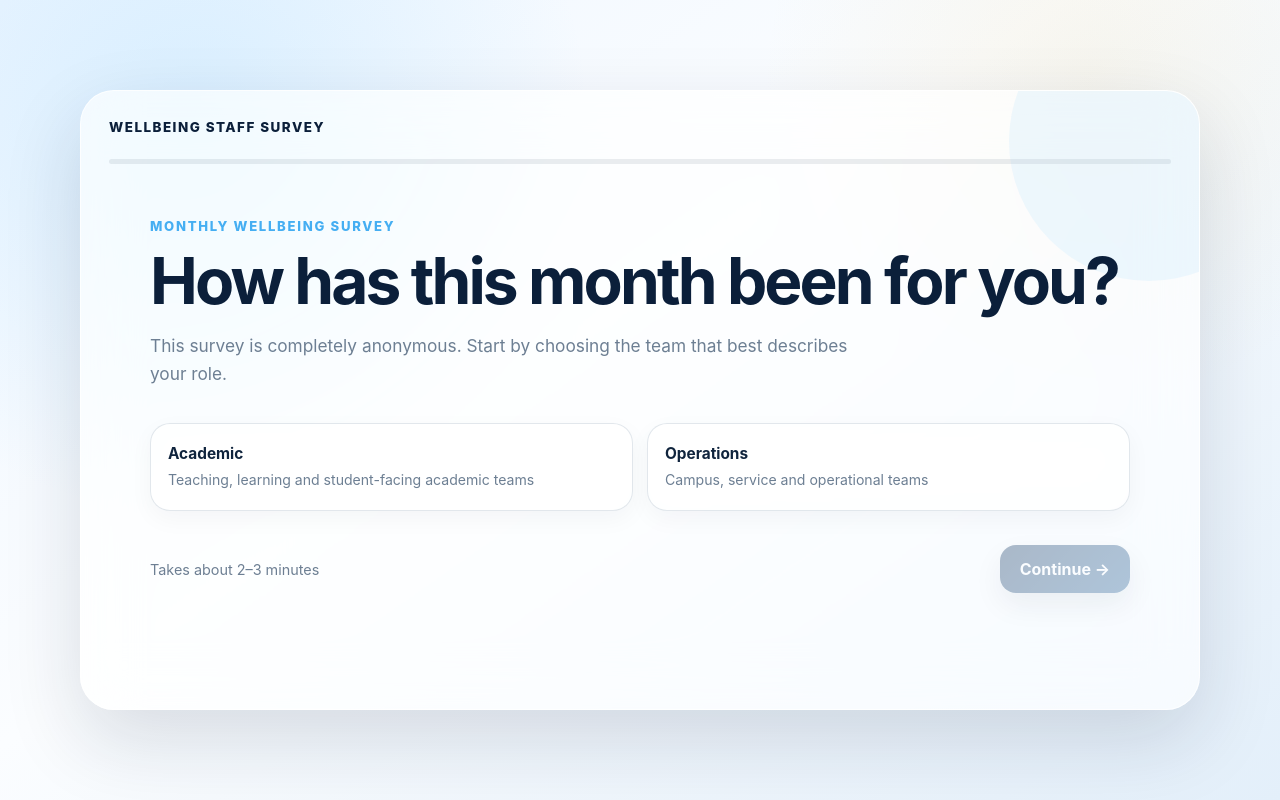
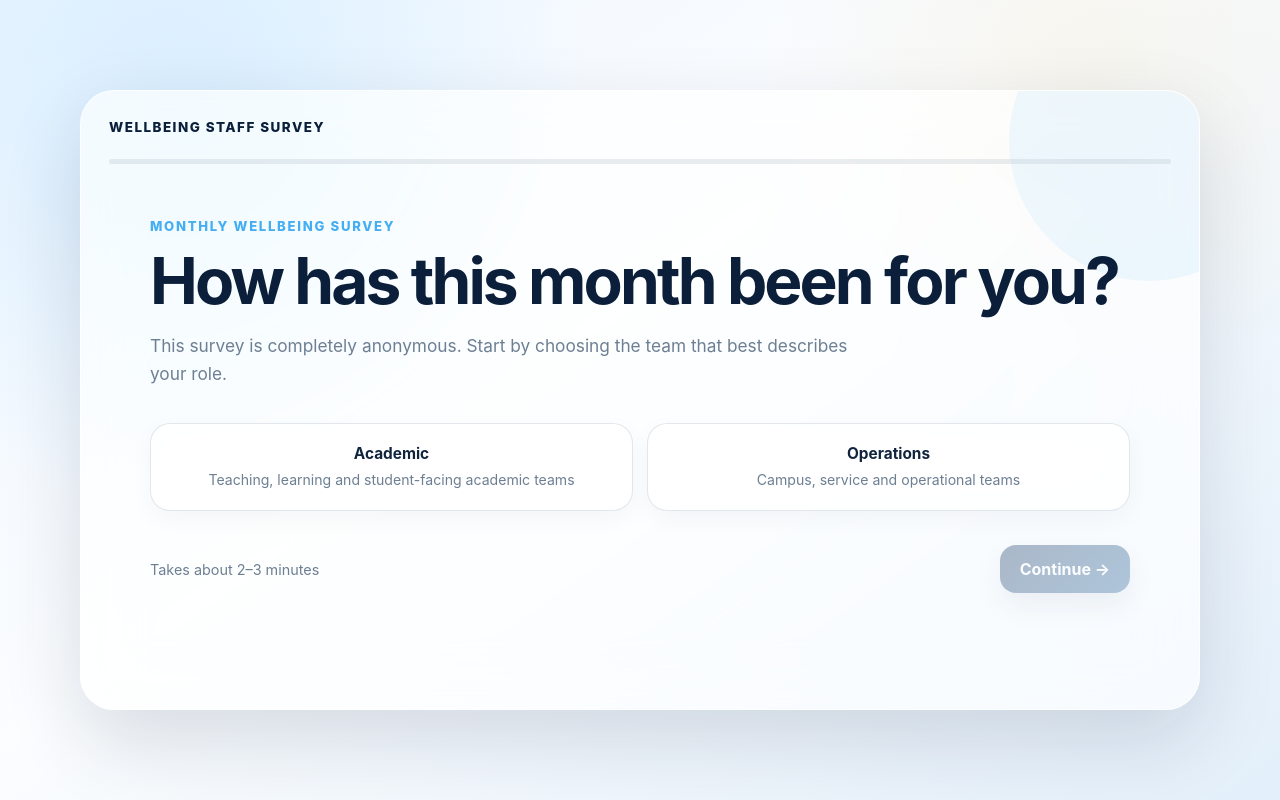
Before and after one commit to kolmohmed-lab/staff-survey, a Next.js app: page / in a window 1280 px wide. Built offline with nearby package versions, Linux system fonts and the light colour scheme.

Commit message:
Center response cards and style survey helper text

```diff
--- a/app/globals.css
+++ b/app/globals.css
@@ -19,16 +19,17 @@ button{cursor:pointer}
 .card:before{content:"";position:absolute;width:280px;height:280px;border-radius:50%;background:rgba(115,200,255,.11);right:-90px;top:-90px}
 .topbar{display:flex;justify-content:space-between;align-items:center;gap:18px;position:relative;z-index:1}
 .brand{font-weight:800;letter-spacing:.11em;color:var(--navy);font-size:.84rem}
-.anon{font-size:.84rem;color:var(--muted);padding:9px 13px;border-radius:999px;background:rgba(255,255,255,.58);border:1px solid rgba(255,255,255,.82)}
 .progress{height:5px;background:rgba(11,31,58,.08);border-radius:99px;margin:24px 0 0;overflow:hidden}
 .progress>div{height:100%;background:linear-gradient(90deg,var(--blue),var(--blue-2));transition:width .28s ease}
 .content{max-width:980px;margin:54px auto 0;position:relative;z-index:1}
 .eyebrow{font-size:.82rem;text-transform:uppercase;letter-spacing:.13em;color:var(--blue-2);font-weight:800;margin-bottom:14px}
 .title{font-size:clamp(2rem,5vw,4rem);line-height:1.03;margin:0;color:var(--navy);letter-spacing:-.045em}
+.questionTitle{font-size:clamp(2rem,4vw,3.2rem)}
 .subtitle{font-size:1.08rem;line-height:1.65;color:var(--muted);max-width:720px;margin:18px 0 0}
+.instruction{font-size:.98rem;font-weight:650;color:#62758c}
 .grid{display:grid;grid-template-columns:repeat(2,minmax(0,1fr));gap:14px;margin-top:34px}
 .choices{display:grid;grid-template-columns:repeat(4,minmax(0,1fr));gap:12px;margin-top:28px}
-.option{width:100%;min-height:88px;border:1px solid rgba(23,58,99,.12);background:rgba(255,255,255,.58);padding:16px 17px;border-radius:20px;text-align:left;color:var(--ink);transition:transform .18s ease,border-color .18s ease,background .18s ease,box-shadow .18s ease;box-shadow:0 8px 24px rgba(11,31,58,.04);backdrop-filter:blur(16px);-webkit-backdrop-filter:blur(16px)}
+.option{width:100%;min-height:88px;border:1px solid rgba(23,58,99,.12);background:rgba(255,255,255,.58);padding:16px 17px;border-radius:20px;text-align:center;color:var(--ink);transition:transform .18s ease,border-color .18s ease,background .18s ease,box-shadow .18s ease;box-shadow:0 8px 24px rgba(11,31,58,.04);backdrop-filter:blur(16px);-webkit-backdrop-filter:blur(16px);display:flex;flex-direction:column;align-items:center;justify-content:center}
 .option:hover{transform:translateY(-2px);border-color:rgba(69,174,242,.48);background:rgba(255,255,255,.84);box-shadow:0 10px 28px rgba(40,120,180,.08)}
 .option.selected{border-color:var(--blue-2);box-shadow:0 0 0 3px rgba(69,174,242,.12),0 10px 28px rgba(40,120,180,.08);background:linear-gradient(180deg,rgba(115,200,255,.22),rgba(255,255,255,.86))}
 .option strong{display:block;font-size:.96rem;line-height:1.35}
@@ -42,9 +43,12 @@ button{cursor:pointer}
 .textarea,.other{width:100%;border:1px solid rgba(23,58,99,.14);background:rgba(255,255,255,.62);border-radius:18px;padding:15px 16px;color:var(--ink);outline:none;margin-top:14px}
 .textarea{min-height:120px;resize:vertical}
 .textarea:focus,.other:focus{border-color:var(--blue-2);box-shadow:0 0 0 3px rgba(69,174,242,.12)}
+.specificWrap{margin-top:14px}
+.requiredHint{margin-top:8px;color:#8f1e1e;font-size:.88rem}
 .success{display:grid;place-items:center;text-align:center;min-height:470px}
 .successIcon{width:72px;height:72px;border-radius:24px;display:grid;place-items:center;background:rgba(115,200,255,.18);color:var(--blue-2);font-size:2rem;margin:0 auto 20px}
+.successMessage{margin-left:auto;margin-right:auto;max-width:760px}
 .error{margin-top:16px;padding:12px 14px;border-radius:14px;background:rgba(180,40,40,.08);color:#8f1e1e;font-size:.92rem}
 @media (max-width:1050px){.choices{grid-template-columns:repeat(3,minmax(0,1fr))}}
 @media (max-width:780px){.choices{grid-template-columns:repeat(2,minmax(0,1fr))}.content{max-width:100%}}
-@media (max-width:560px){.shell{padding:12px}.card{min-height:calc(100vh - 24px);border-radius:26px;padding:20px}.grid,.choices{grid-template-columns:1fr}.content{margin-top:42px}.anon{display:none}.title{font-size:2.5rem}.footer{align-items:stretch}.footer .btn{flex:1}.option{min-height:auto}}
+@media (max-width:560px){.shell{padding:12px}.card{min-height:calc(100vh - 24px);border-radius:26px;padding:20px}.grid,.choices{grid-template-columns:1fr}.content{margin-top:42px}.title{font-size:2.5rem}.footer{align-items:stretch}.footer .btn{flex:1}.option{min-height:auto}}
```
